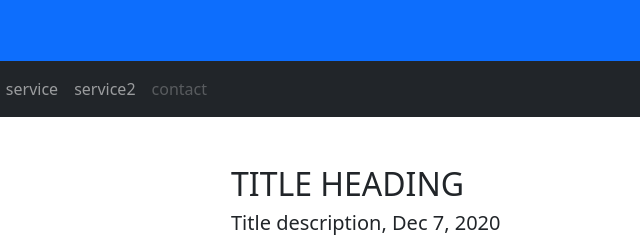
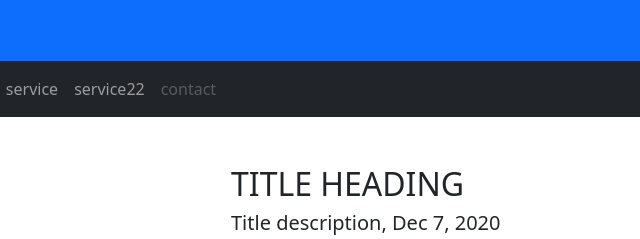
Before and after one commit to bina30/bootstrap5, a plain HTML site: page index.html in a window 1280 px wide. Shown: the part 131-370 px from the top of the page, 231-871 px from the left. Drawn offline with nearby package versions, Linux system fonts and the light colour scheme.

Commit message:
hello
Signed-off-by: bina030 <binaumretiya030@gmail.com>

```diff
--- a/index.html
+++ b/index.html
@@ -36,7 +36,7 @@
         <a class="nav-link" href="#">service</a>
       </li>
              <li class="nav-item">
-        <a class="nav-link" href="#">service2</a>
+        <a class="nav-link" href="#">service22</a>
       </li>
       <li class="nav-item">
         <a class="nav-link disabled" href="#">contact
```
